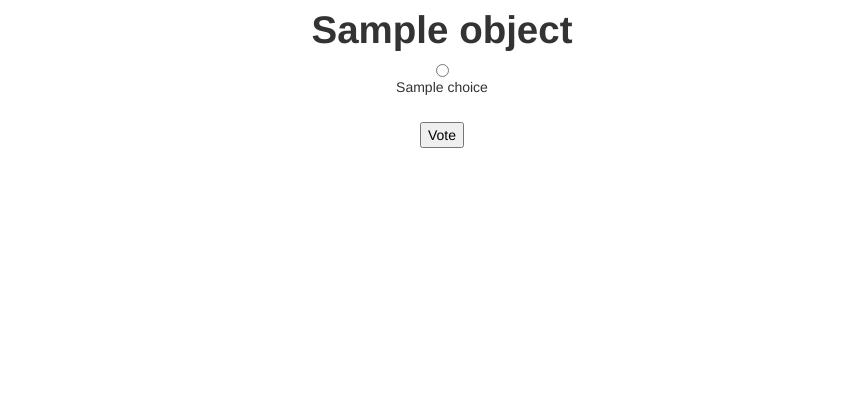
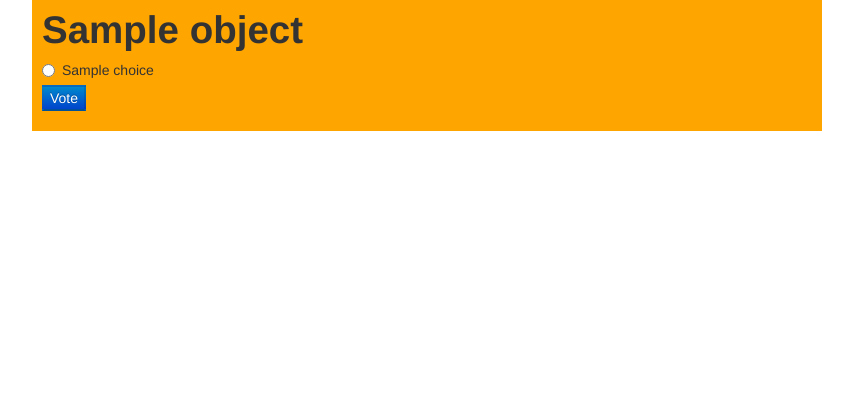
Before and after one commit to johnphillips1992/firstSite, a Django app: template firstSite/polls/templates/polls/poll_detail.html in a window 1280 px wide. Shown: the top 420 px of the page, without its empty margins (198-1051 px from the left). Run offline with Django 3.2, Linux system fonts and the light colour scheme; the template is opened without the code that fills it: most values are stand-ins (such as "Sample title", 1, 10 or a date in 2020).

Commit message:
Changed background color and centered main content

```diff
--- a/firstSite/polls/static/polls/style.css
+++ b/firstSite/polls/static/polls/style.css
@@ -5,3 +5,10 @@ body {
 li a {
   color: green;
 }
+
+@media (min-width: 768px){
+  .main {
+    background: orange;
+    padding: 0 10px;
+  }
+}
--- a/firstSite/polls/templates/polls/index.html
+++ b/firstSite/polls/templates/polls/index.html
@@ -1,10 +1,21 @@
 {% load staticfiles %}
 
-<link rel="stylesheet" type="text/css" href="{% static 'polls/style.css' %}" />
+
 <link rel="stylesheet" type="text/css" href="{% static 'polls/bootstrap.css' %}" />
 <link rel="stylesheet" type="text/css" href="{% static 'polls/bootstrap-responsive.css' %}" />
+<link rel="stylesheet" type="text/css" href="{% static 'polls/style.css' %}" />
 
-<div class = "main text-center">
+<meta name="viewport" content="width=device-width, initial-scale=1.0">
+
+<div class = "main offset2 span8">
+  <header class="header">
+    <h1>
+      {% block header %}
+        Polls
+      {% endblock %}
+    </h1>
+  </header>
+  <div class="content">
   {% block content %}
   {% if object_list %}
       <ul>
@@ -17,3 +28,4 @@
   {% endif %}
   {% endblock %}
   </div>
+</div>
--- a/firstSite/polls/templates/polls/poll_detail.html
+++ b/firstSite/polls/templates/polls/poll_detail.html
@@ -1,15 +1,23 @@
 {% extends "polls/index.html" %}
+
+{% block header %}
+  {{ object.question }}
+{% endblock %}
+
 {% block content %}
+{% if error_message %}<p><strong>{{ error_message }}</strong></p>{% endif %}
+<form class="form-horizontal" action="/{{ object.id }}/vote/" method="post">
+  {% csrf_token %}
+  <div class="control-group">
 
-<h1>{{ object.question }}</h1>
+  {% for choice in object.choice_set.all %}
+       <label class="radio" for="choice{{ forloop.counter }}">
+       {{ choice.choice }}
+       <input type="radio" name="choice" id="choice{{ forloop.counter }}" value="{{ choice.id }}" />
+       </label>
+  {% endfor %}
+  <input class="btn-primary" type="submit" value="Vote" />
+  </div>
 
-{% if error_message %}<p><strong>{{ error_message }}</strong></p>{% endif %}
-<form action="/{{ object.id }}/vote/" method="post">
-  {% csrf_token %}
-  {% for choice in object.choice_set.all %}
-    <input type="radio" name="choice" id="choice{{ forloop.counter }}" value="{{ choice.id }}" />
-    <label for="choice{{ forloop.counter }}">{{ choice.choice }}</label><br />
-  {% endfor %}
-  <input type="submit" value="Vote" />
 </form>
 {% endblock %}
--- a/firstSite/polls/templates/polls/poll_list.html
+++ b/firstSite/polls/templates/polls/poll_list.html
@@ -1,4 +1,8 @@
-{% extends "polls/index.html" %}
+{% extends "polls/poll_detail.html" %}
+
+{% block header %}
+
+{% endblock %}
 
 {% block content %}
 {% if object_list %}
```
Also changed, not shown: firstSite/polls/templates/polls/results.html (+5 -3 lines), firstSite/sqlite3.db. Lines whose indentation alone changed are shown as unchanged.
